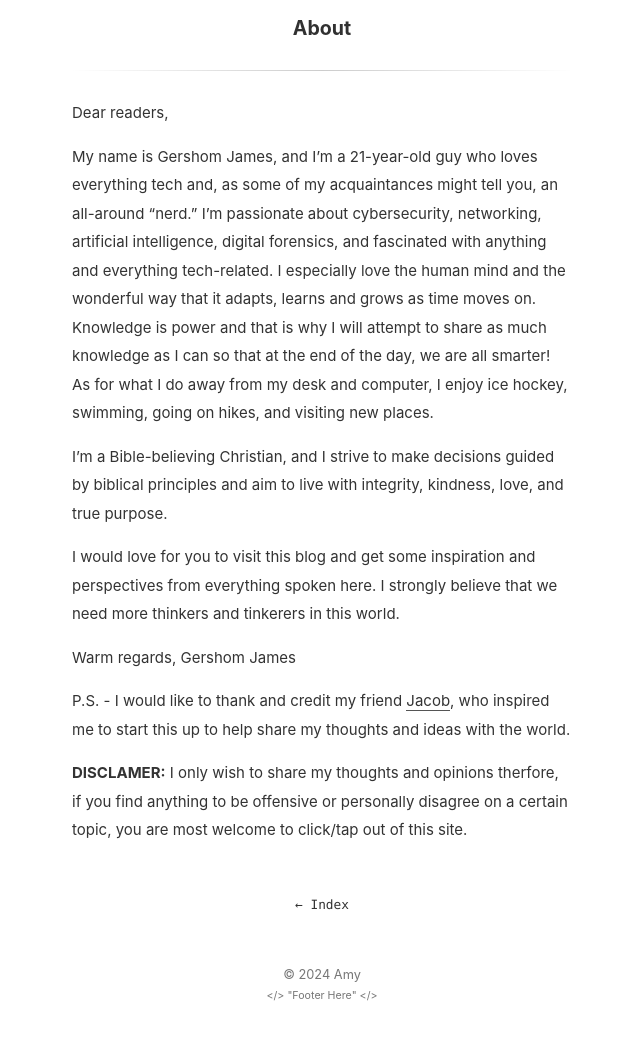
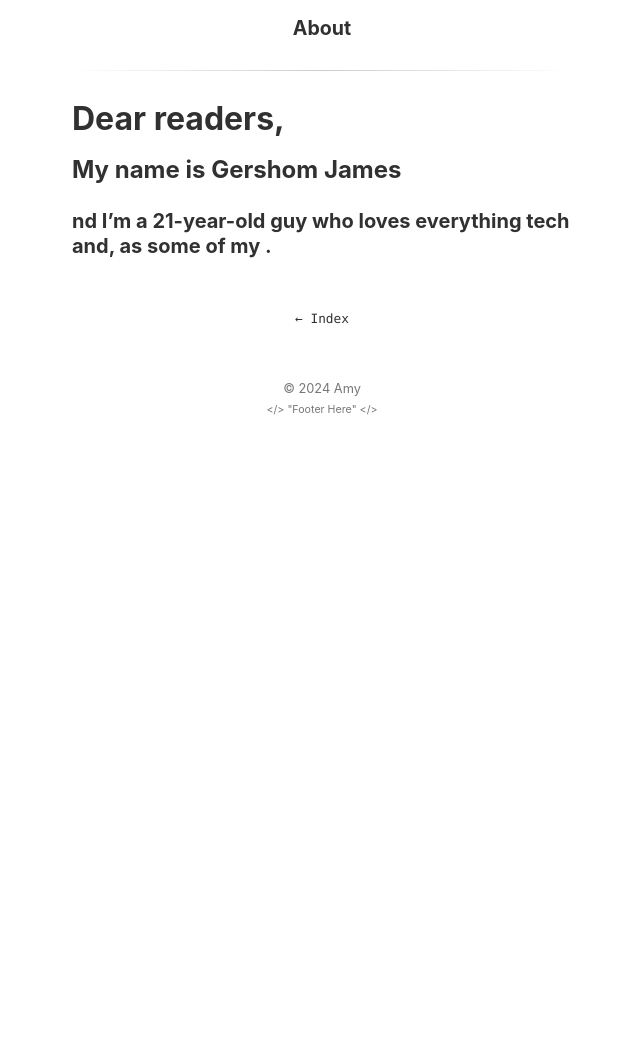
Before and after one commit to thebookofrecords/thebookofrecords.github.io, a Jekyll site: the page built from about.md, in a window 1280 px wide. Shown: the part 155-1196 px from the top of the page, without its empty margins (318-958 px from the left). Built offline with Jekyll 4.4.1, drawn with Linux system fonts in a browser that asks for light colours; after the commit the page ends 900 px from its top, so only the background shows below that.

Commit message:
Update about.md

```diff
--- a/about.md
+++ b/about.md
@@ -3,17 +3,7 @@ layout: page
 title: About
 ---
 
-Dear readers,
+# Dear readers,
 
-My name is Gershom James, and I’m a 21-year-old guy who loves everything tech and, as some of my acquaintances might tell you, an all-around "nerd." I’m passionate about cybersecurity, networking, artificial intelligence, digital forensics, and fascinated with anything and everything tech-related. I especially love the human mind and the wonderful way that it adapts, learns and grows as time moves on. Knowledge is power and that is why I will attempt to share as much knowledge as I can so that at the end of the day, we are all smarter! As for what I do away from my desk and computer, I enjoy ice hockey, swimming, going on hikes, and visiting new places.
-
-I’m a Bible-believing Christian, and I strive to make decisions guided by biblical principles and aim to live with integrity, kindness, love, and true purpose.
-
-I would love for you to visit this blog and get some inspiration and perspectives from everything spoken here. I strongly believe that we need more thinkers and tinkerers in this world.
-
-Warm regards,
-Gershom James
-
-P.S. - I would like to thank and credit my friend [Jacob](https://github.com/jacobzymet), who inspired me to start this up to help share my thoughts and ideas with the world.
-
-**DISCLAMER:** I only wish to share my thoughts and opinions therfore, if you find anything to be offensive or personally disagree on a certain topic, you are most welcome to click/tap out of this site.
+## My name is Gershom James
+### nd I’m a 21-year-old guy who loves everything tech and, as some of my .
```
